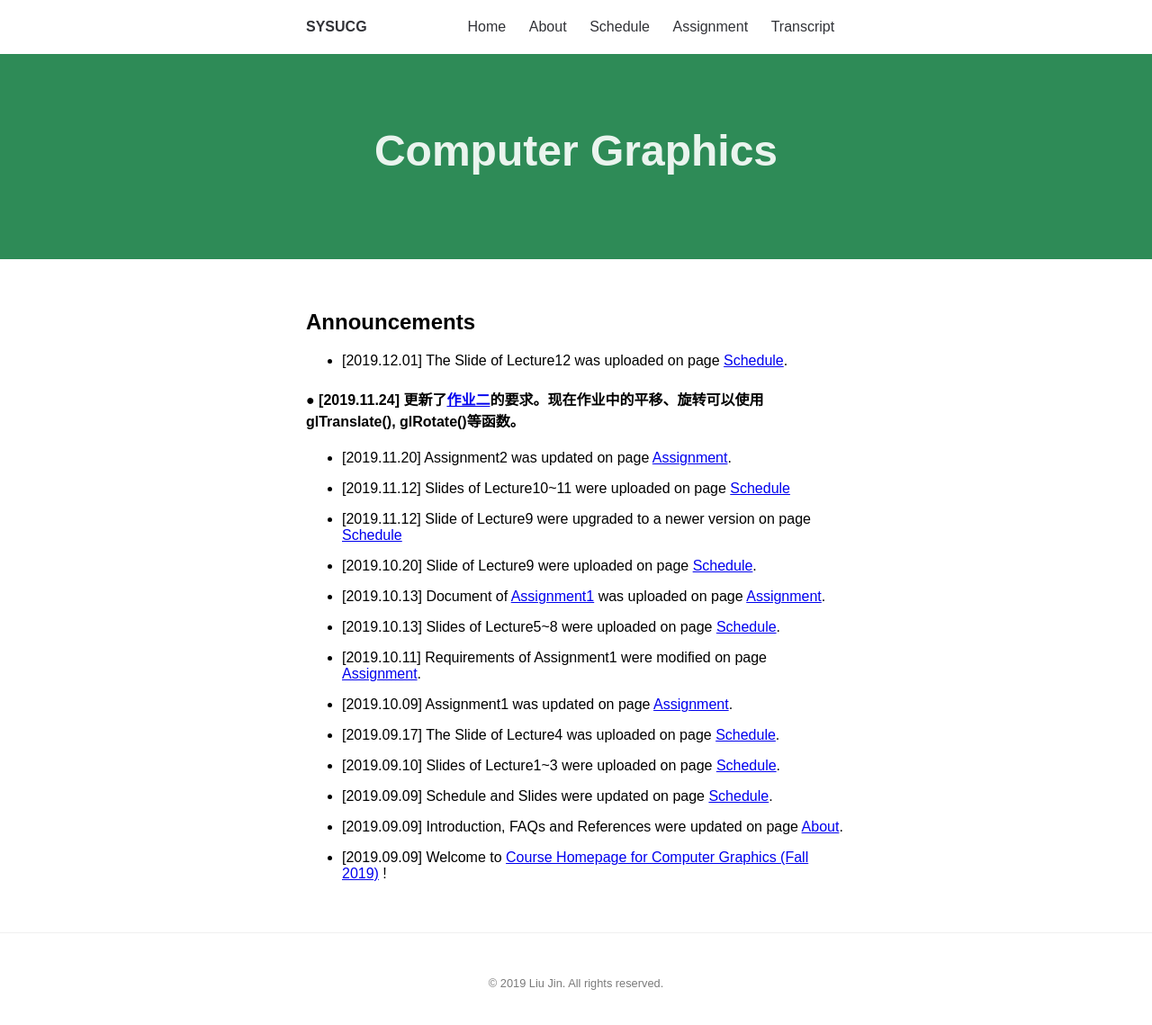
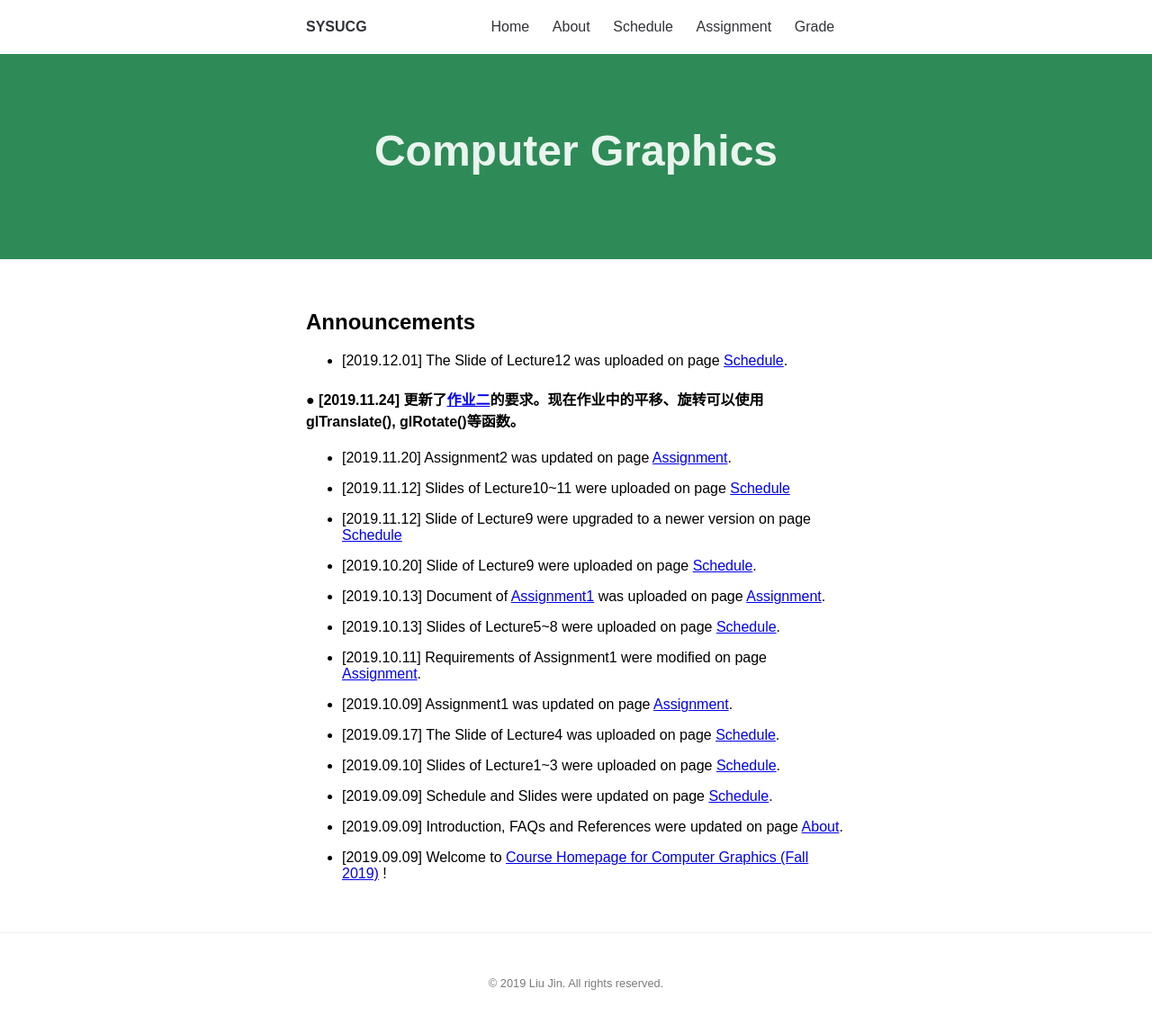
Before and after one commit to sysucg2019/sysucg2019.github.io, a Jekyll site: the page built from index.md, in a window 1280 px wide and 1148 px high. Shown: the top 1139 px of the window at 90% size. Built offline with Jekyll 4.4.1, drawn with Linux system fonts in a browser that asks for light colours.

Commit message:
Update _config.yml

```diff
--- a/_config.yml
+++ b/_config.yml
@@ -21,4 +21,4 @@ navigation:
   - {name: 'About', link: '/about'}
   - {name: 'Schedule', link: '/schedule'}
   - {name: 'Assignment', link: '/assignment'}
-  - {name: 'Transcript', link: '/transcript'}
+  - {name: 'Grade', link: '/grade'}
```
